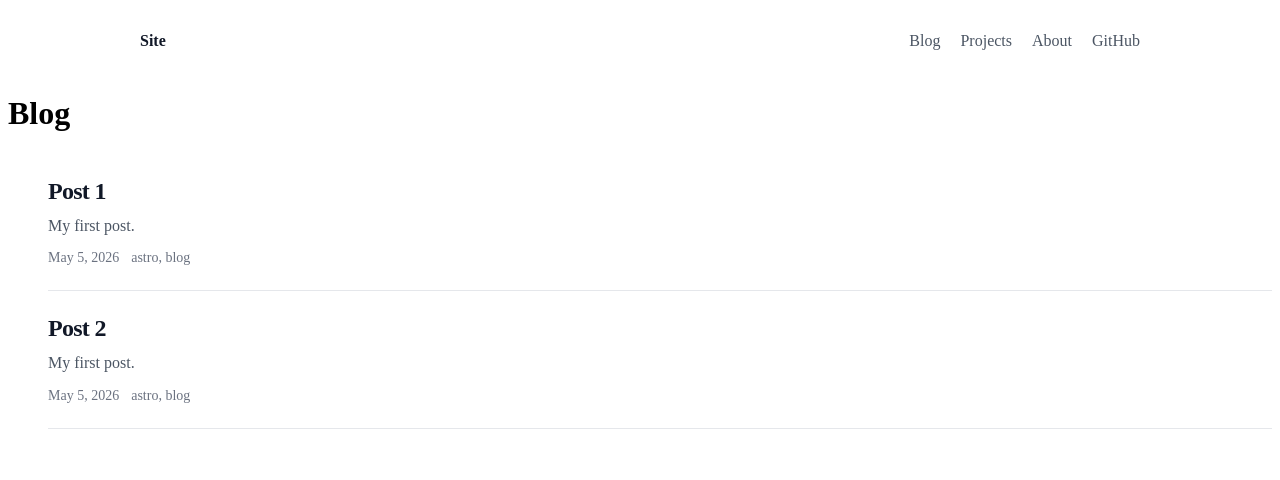
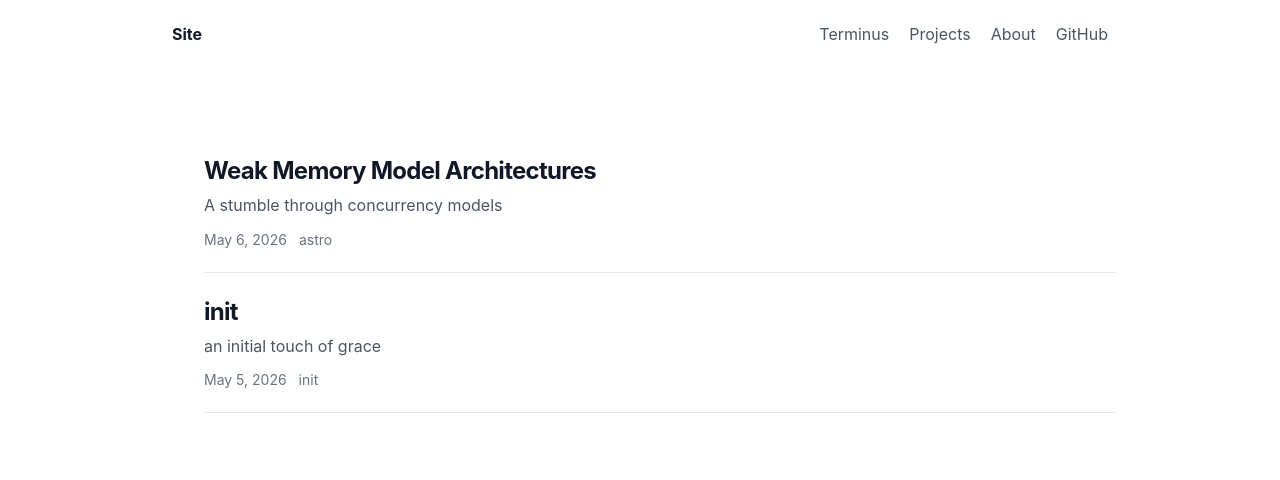
Before and after one commit to darwinmorris/darwinmorris.github.io, an Astro site: page /blog in a window 1280 px wide. Built offline with nearby package versions, Linux system fonts and the light colour scheme; Astro itself is replaced by a stand-in of ours.

Commit message:
update init

```diff
--- a/src/components/Header.astro
+++ b/src/components/Header.astro
@@ -2,7 +2,7 @@
   <a class="logo" href="/">Site</a>
 
   <nav>
-    <a href="/blog">Blog</a>
+    <a href="/blog">Terminus</a>
     <a href="/projects">Projects</a>
     <a href="/about">About</a>
     <a href="https://github.com/darwinmorris">GitHub</a>
--- a/src/content/blog/post1.md
+++ b/src/content/blog/post1.md
@@ -1,10 +1,9 @@
 ---
-title: "Post 1"
-description: "My first post."
+title: "init"
+description: "an initial touch of grace"
 pubDate: 2026-05-05
 author: "Darwin Morris"
-tags: ["astro", "blog"]
+tags: ["init"]
 ---
 
-
-test
+init
--- a/src/content/blog/post2.md
+++ b/src/content/blog/post2.md
@@ -1,11 +1,8 @@
 ---
-title: "Post 2"
-description: "My first post."
-pubDate: 2026-05-05
+title: "Weak Memory Model Architectures"
+description: "A stumble through concurrency models"
+pubDate: 2026-05-06
 author: "Darwin Morris"
-tags: ["astro", "blog"]
+tags: ["astro"]
 ---
-
-# Post 2
-
-test
+a body
--- a/src/layouts/Layout.astro
+++ b/src/layouts/Layout.astro
@@ -1,23 +1,69 @@
+---
+import Header from "../components/Header.astro";
+
+const {
+  title = "Darwin Morris",
+  description = "Personal site and writing by Darwin Morris.",
+} = Astro.props;
+---
+
 <!doctype html>
 <html lang="en">
   <head>
     <meta charset="UTF-8" />
-		<meta name="viewport" content="width=device-width" />
+    <meta name="viewport" content="width=device-width, initial-scale=1" />
+
     <link rel="icon" type="image/svg+xml" href="/favicon.svg" />
     <link rel="icon" href="/favicon.ico" />
+
+    <meta name="description" content={description} />
     <meta name="generator" content={Astro.generator} />
-		<title>Astro Basics</title>
+
+    <title>{title}</title>
   </head>
+
   <body>
+    <Header />
+
+    <main class="page">
       <slot />
+    </main>
   </body>
 </html>
 
-<style>
-	html,
+<style is:global>
+  :root {
+    font-family:
+      Inter, ui-sans-serif, system-ui, -apple-system, BlinkMacSystemFont,
+      "Segoe UI", sans-serif;
+
+    color: #111827;
+    background: #ffffff;
+  }
+
+  html {
+    margin: 0;
+    min-height: 100%;
+  }
+
   body {
     margin: 0;
-		width: 100%;
-		height: 100%;
+    min-height: 100%;
+  }
+
+  a {
+    color: inherit;
+  }
+
+  * {
+    box-sizing: border-box;
   }
 </style>
+
+<style>
+  .page {
+    max-width: 1000px;
+    margin: 0 auto;
+    padding: 48px 24px;
+  }
+</style>
--- a/src/pages/blog.astro
+++ b/src/pages/blog.astro
@@ -2,20 +2,20 @@
 import Header from '../components/Header.astro';
 import BlogPost from "../components/BlogPost.astro";
 import { getCollection } from "astro:content";
+import Layout from '../layouts/Layout.astro'
+
 
 const allPosts = await getCollection("blog");
 
 allPosts.sort((a, b) => b.data.pubDate.valueOf() - a.data.pubDate.valueOf());
 ---
 
-<Header />
-
+<Layout title="blog">
   <main>
-  <h1>Blog</h1>
-
     <ul>
       {allPosts.map((post) => (
         <BlogPost post={post} />
       ))}
     </ul>
   </main>
+</Layout>
--- a/src/pages/index.astro
+++ b/src/pages/index.astro
@@ -5,8 +5,6 @@ import Header from '../components/Header.astro'
 // Welcome to Astro! Wondering what to do next? Check out the Astro documentation at https://docs.astro.build
 // Don't want to use any of this? Delete everything in this file, the `assets`, `components`, and `layouts` directories, and start fresh.
 ---
-<Header />
-
-<Layout>
-	<h1>Helm</h1>
+<Layout title="Terminus">
+	<h1>Landed</h1>
 </Layout>
```
Also changed, not shown: src/pages/about.astro (+6 -1 lines), src/pages/projects.astro (+5 -2 lines), .github/workflows/deploy.yml (added). Lines whose indentation alone changed are shown as unchanged.
